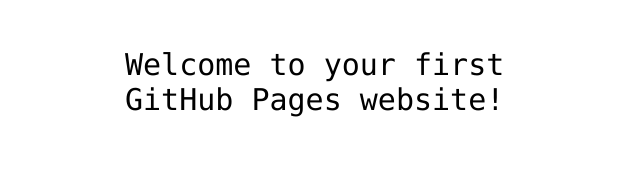
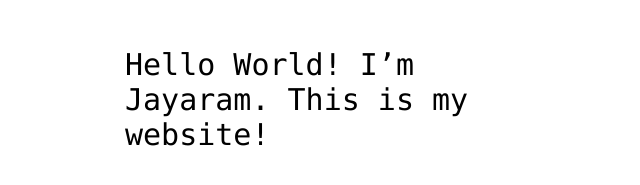
Before and after one commit to jayaramk1/hello-world, a plain HTML site: page index.html in a window 1280 px wide. Shown: the part 341-526 px from the top of the page, without its empty margins (315-955 px from the left). Drawn offline with Linux system fonts and the light colour scheme.

Commit message:
changed by jak

```diff
--- a/index.html
+++ b/index.html
@@ -12,7 +12,7 @@
 <img src="https://octodex.github.com/images/daftpunktocat-thomas.gif" id="octocat" alt="octocat-gif" />
 
 <!-- Change this code here by copy and pasting your template on line 15 -->
-<p>Welcome to your first GitHub Pages website!</p>
+<p>Hello World! I’m Jayaram. This is my website!</p>
 
 </body>
 </html>
```
